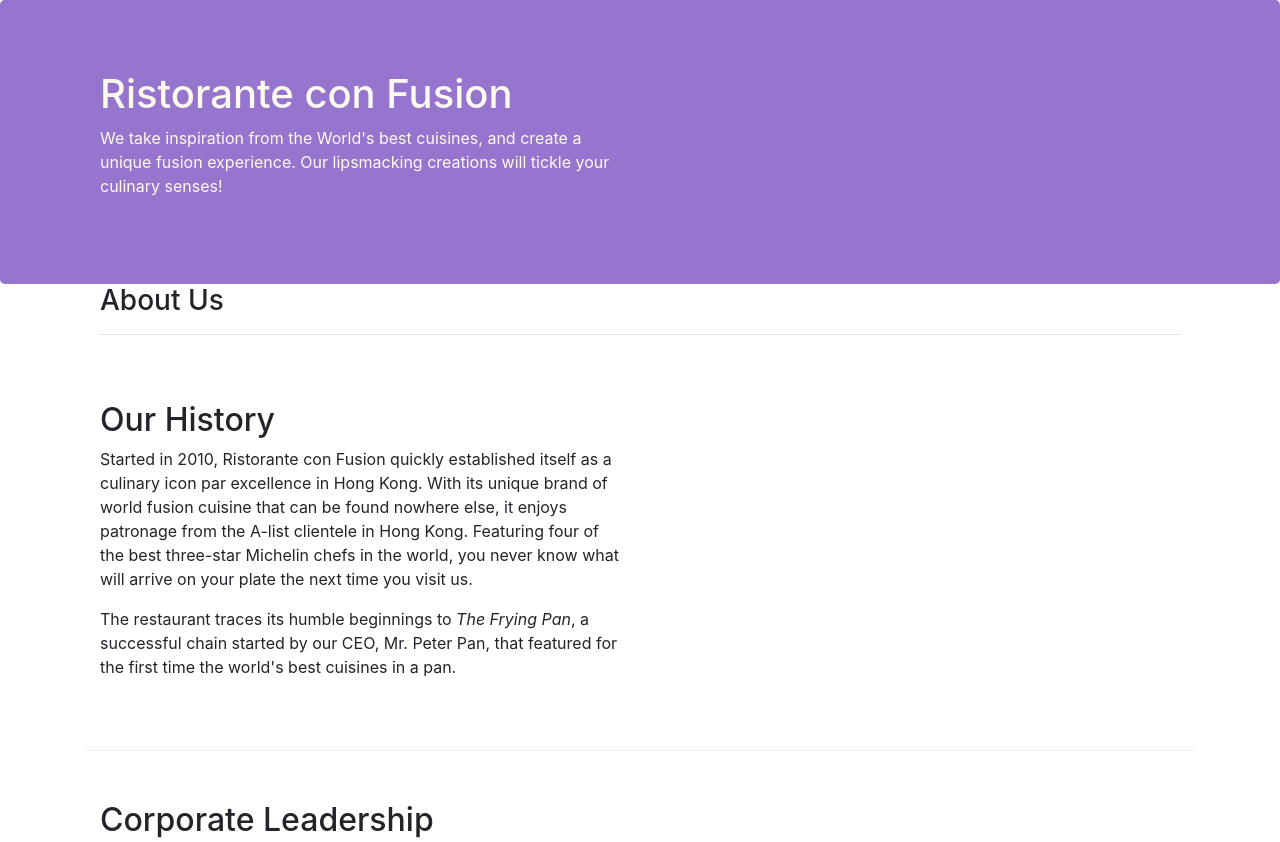
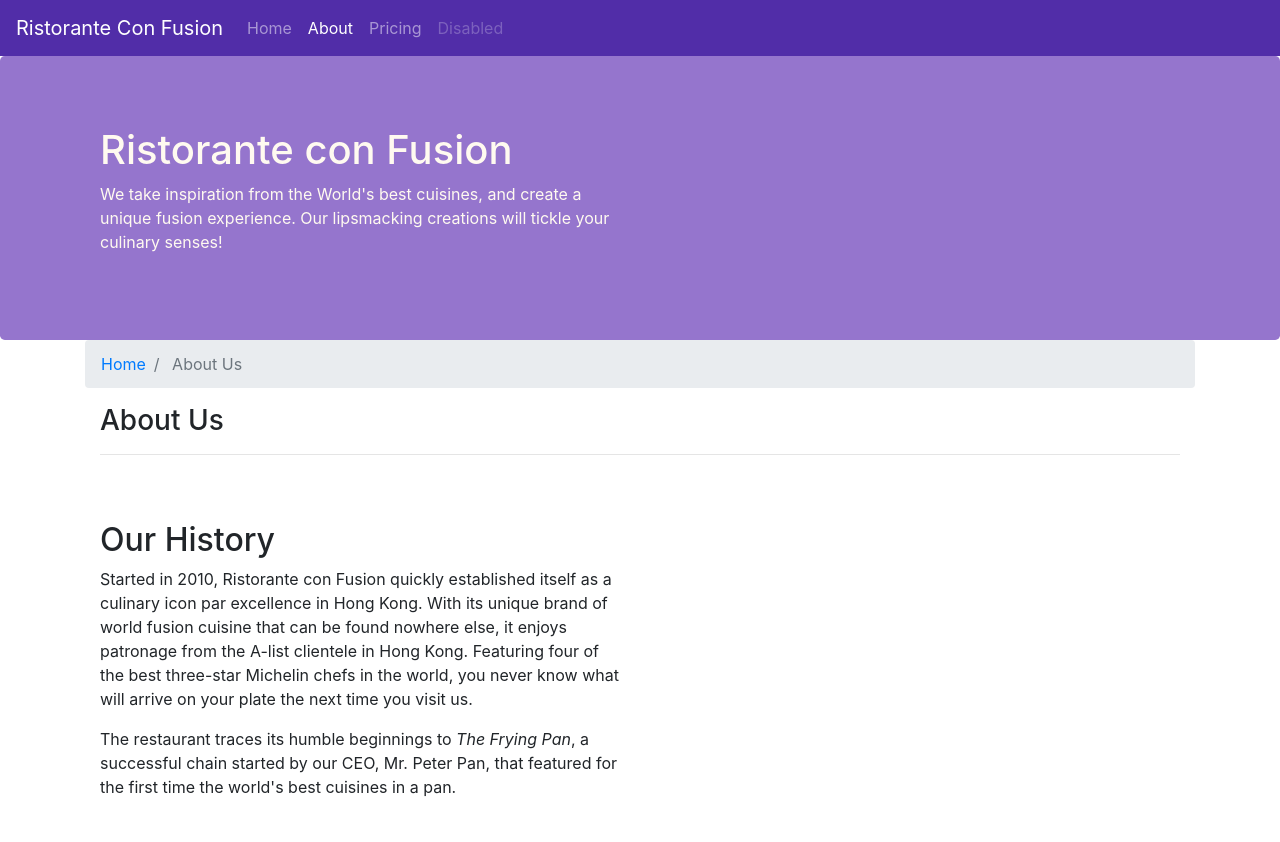
Before and after one commit to cgmerida/git-course, a website: page aboutus.html in a window 1280 px wide. Shown: the top 842 px of the page. Drawn offline with nearby package versions, Linux system fonts and the light colour scheme.

Commit message:
Navbar and Breadcrumbs

```diff
--- a/aboutus.html
+++ b/aboutus.html
@@ -15,6 +15,29 @@
 </head>
 
 <body>
+    <nav class="navbar navbar-expand-lg navbar-dark">
+        <button class="navbar-toggler" type="button" data-toggle="collapse" data-target="#navbarNav"
+            aria-controls="navbarNav" aria-expanded="false" aria-label="Toggle navigation">
+            <span class="navbar-toggler-icon"></span>
+        </button>
+        <a class="navbar-brand" href="./index.html">Ristorante Con Fusion</a>
+        <div class="collapse navbar-collapse" id="navbarNav">
+            <ul class="navbar-nav">
+                <li class="nav-item">
+                    <a class="nav-link" href="./index.html">Home <span class="sr-only">(current)</span></a>
+                </li>
+                <li class="nav-item active">
+                    <a href="./aboutus.html" class="nav-link">About</a>
+                </li>
+                <li class="nav-item">
+                    <a class="nav-link" href="#">Pricing</a>
+                </li>
+                <li class="nav-item">
+                    <a class="nav-link disabled" href="#">Disabled</a>
+                </li>
+            </ul>
+        </div>
+    </nav>
 
     <header class="jumbotron">
         <div class="container">
@@ -31,6 +54,14 @@
 
     <div class="container">
         <div class="row row-header">
+            <ol class="col-12 breadcrumb">
+                <li class="breadcrumb-item">
+                    <a href="./index.html">Home</a>
+                </li>
+                <li class="breadcrumb-item active">
+                    About Us
+                </li>
+            </ol>
             <div class="col-12">
                <h3>About Us</h3>
                <hr>
@@ -80,7 +111,7 @@
                 <div class="col-4 offset-1 col-sm-2">
                     <h5>Links</h5>
                     <ul class="list-unstyled">
-                        <li><a href="#">Home</a></li>
+                        <li><a href="./index.html">Home</a></li>
                         <li><a href="#">About</a></li>
                         <li><a href="#">Menu</a></li>
                         <li><a href="#">Contact</a></li>
--- a/css/styles.css
+++ b/css/styles.css
@@ -28,3 +28,12 @@ address {
     margin: 0;
     color: #0f0f0f;
 }
+
+/* body {
+    padding: 50px 0px 0px 0px;
+    z-index: 0;
+} */
+
+.navbar-dark {
+    background: #512da8;
+}
```
Also changed, not shown: index.html (+23 -0 lines).
